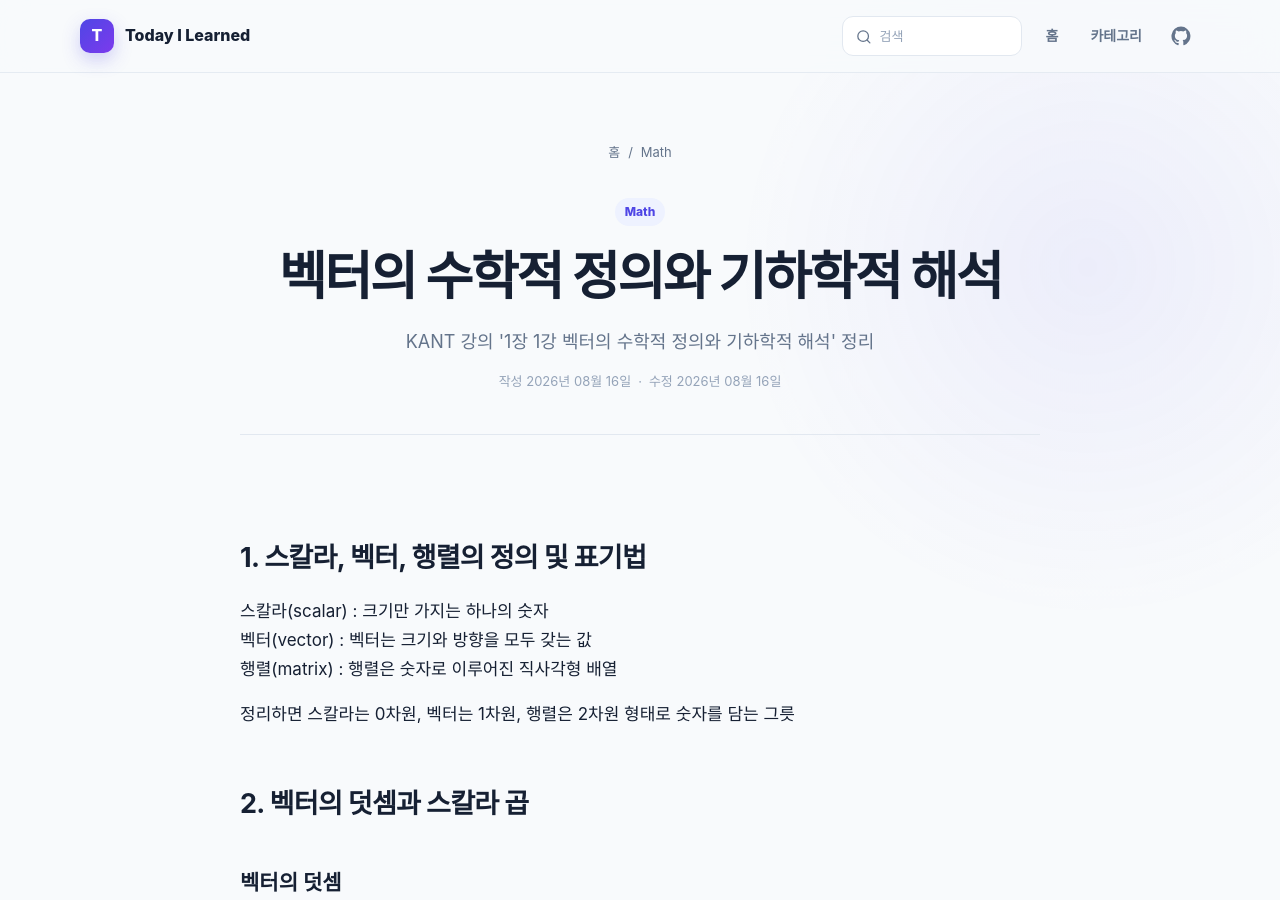
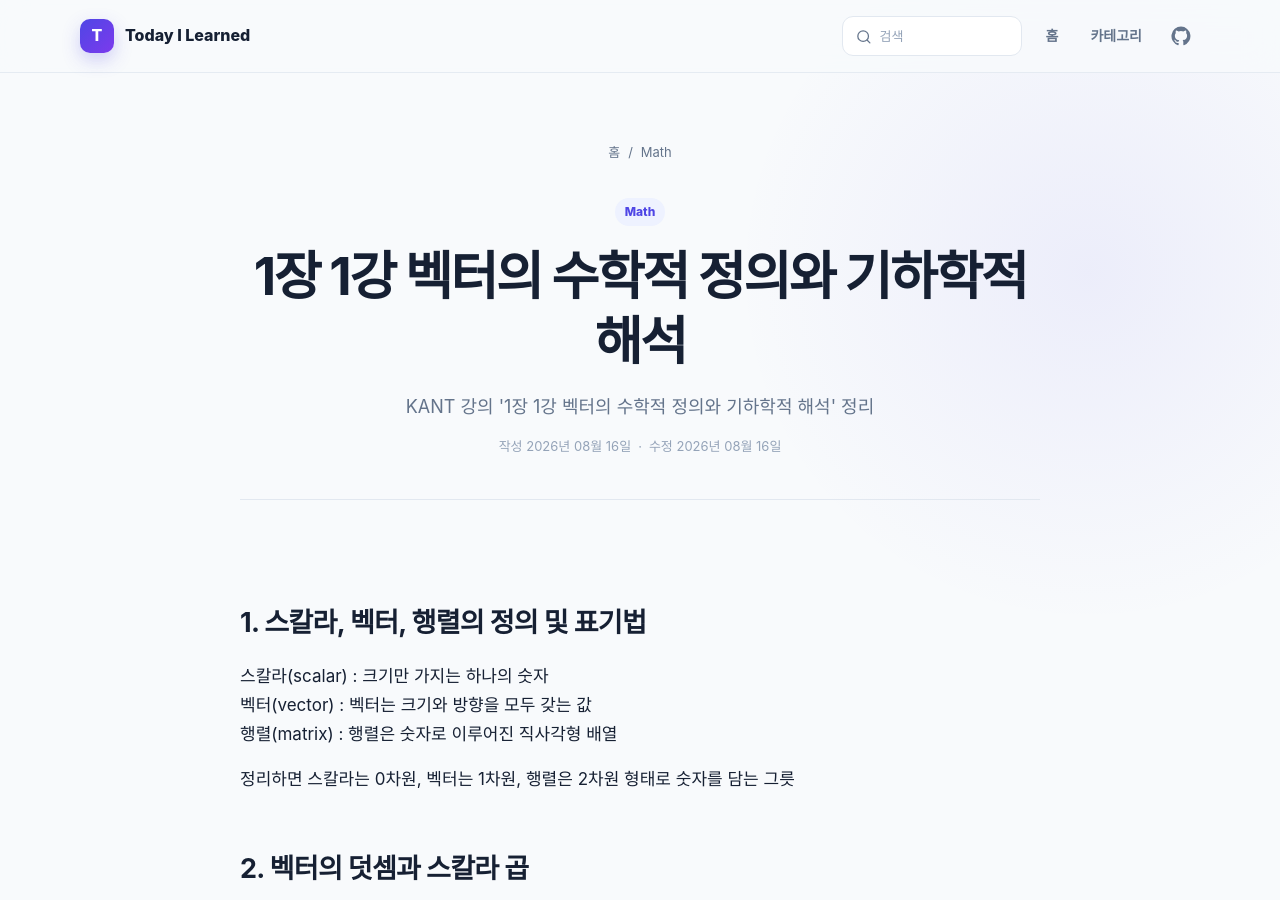
Before and after one commit to yshzjq/TIL, a Jekyll site: the page built from math/1장 1강 벡터의 수학적 정의와 기하학적 해석 copy.md, in a window 1280 px wide and 900 px high. Built offline with Jekyll 4.4.1, drawn with Linux system fonts in a browser that asks for light colours.

Commit message:
1장 1강 제목 수정

```diff
--- a/math/1장 1강 벡터의 수학적 정의와 기하학적 해석 copy.md
+++ b/math/1장 1강 벡터의 수학적 정의와 기하학적 해석 copy.md
@@ -1,5 +1,5 @@
 ---
-title: 벡터의 수학적 정의와 기하학적 해석
+title: 1장 1강 벡터의 수학적 정의와 기하학적 해석
 date: 2026-08-16
 description: KANT 강의 '1장 1강 벡터의 수학적 정의와 기하학적 해석' 정리
 ---
```
